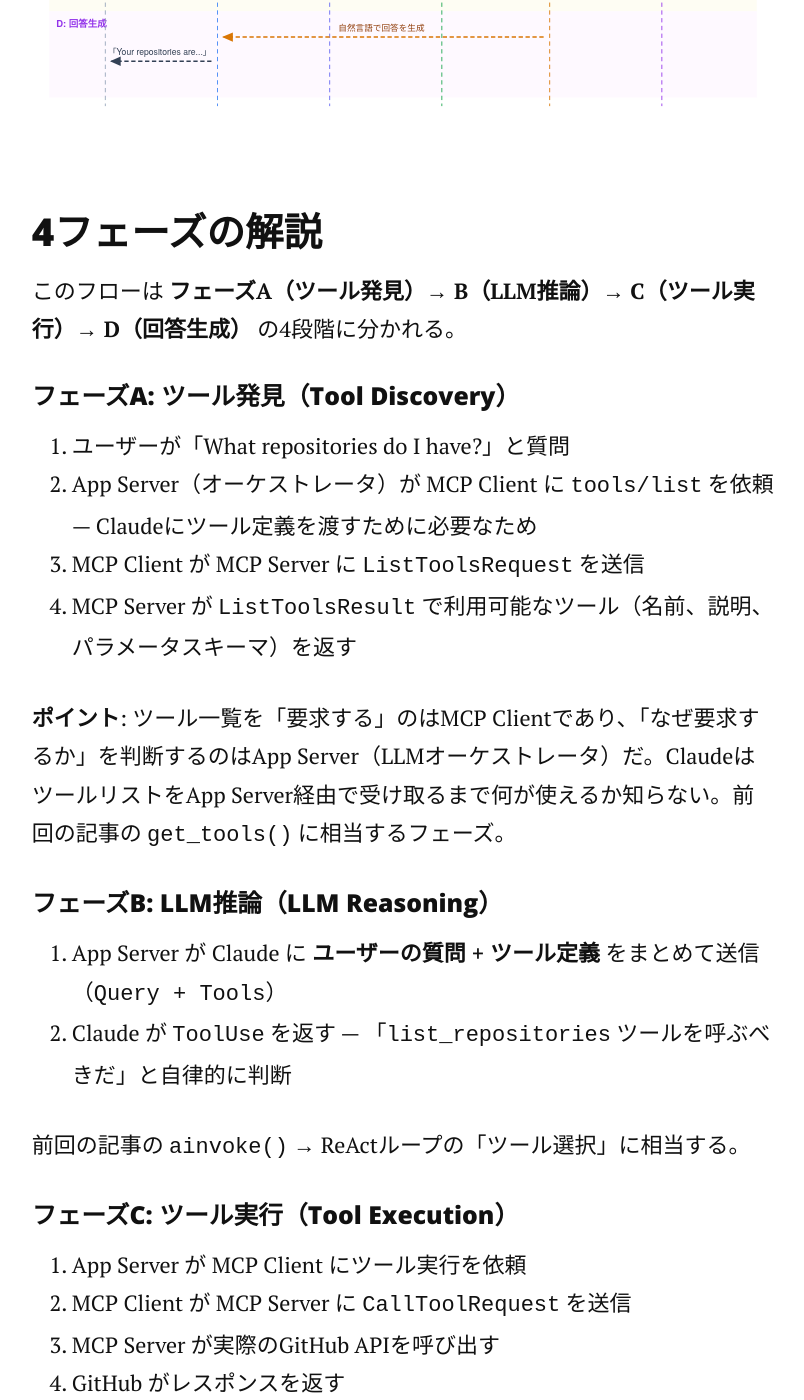
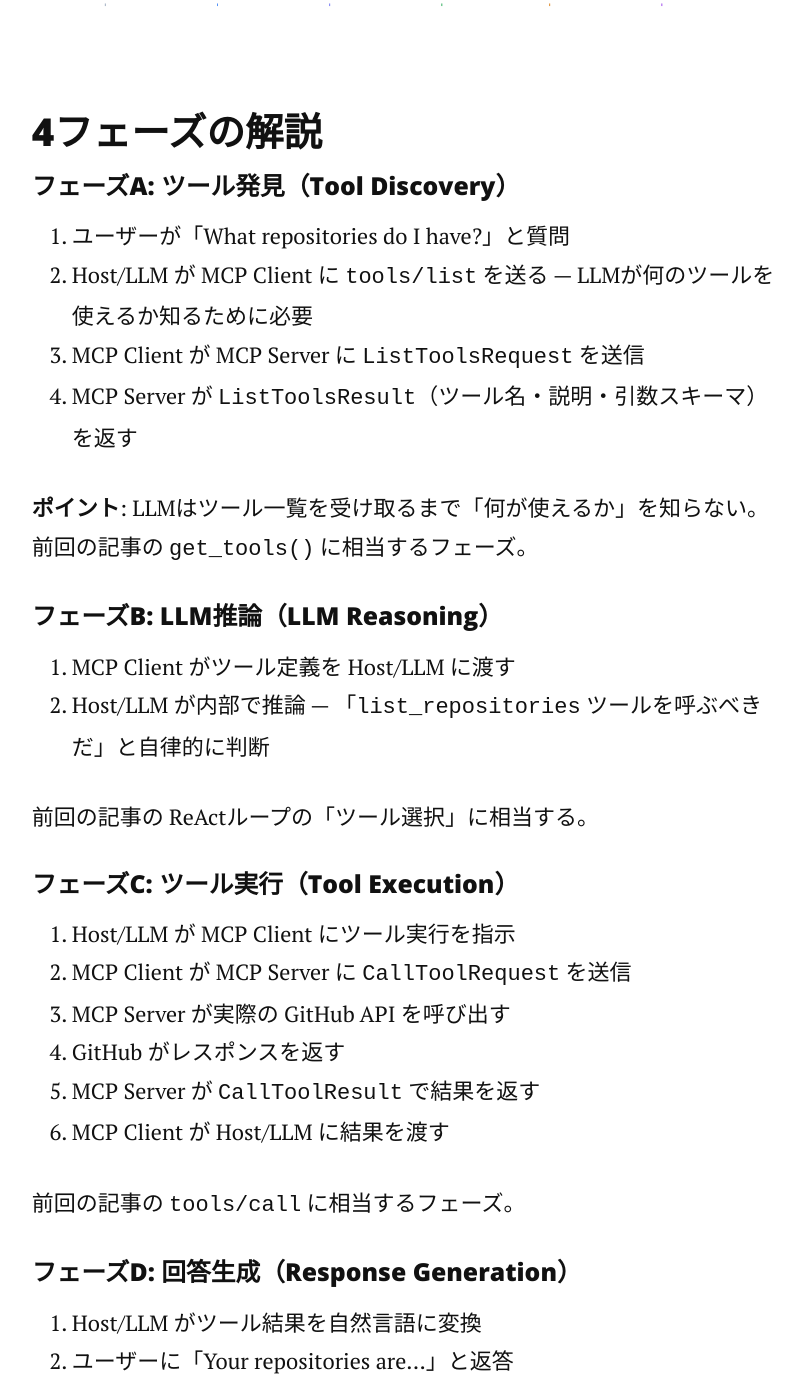
Before and after one commit to avocado-planet/blog, a Jekyll site: the page built from _posts/2026-05-28-mcp-architecture-deep-dive.markdown, in a window 1280 px wide and 1400 px high, scrolled down 9151 px. Shown: the whole window, without its empty margins (237-1041 px from the left). Built offline with Jekyll 4.4.1, drawn with Linux system fonts in a browser that asks for light colours; nearby versions of some CDN libraries; some of the changed text lies outside the part shown.

Commit message:
Simplify sequence diagram: remove App Server, use 5 actors

```diff
--- a/_posts/2026-05-28-mcp-architecture-deep-dive.markdown
+++ b/_posts/2026-05-28-mcp-architecture-deep-dive.markdown
@@ -144,62 +144,56 @@
 
 ---
 
-## 処理シーケンス — Anthropic Academy教材ベース
+## 処理シーケンス
 
-Anthropic Academyの「Claude with Amazon Bedrock」コースのMCPモジュールでは、MCPの処理フローを6つのアクターで表現している。以下はその教材のシーケンス図を元に整理したもの。
+登場人物は5つ。**User、Host/LLM（Claude Desktop等）、MCP Client、MCP Server、外部API（GitHub）** だ。
 
 ![MCPシーケンス図](/blog/assets/img/mcp-sequence-diagram.svg)
 
 ### 4フェーズの解説
 
-このフローは **フェーズA（ツール発見）→ B（LLM推論）→ C（ツール実行）→ D（回答生成）** の4段階に分かれる。
-
 #### フェーズA: ツール発見（Tool Discovery）
 
 1. ユーザーが「What repositories do I have?」と質問
-2. App Server（オーケストレータ）が MCP Client に `tools/list` を依頼 — Claudeにツール定義を渡すために必要なため
+2. Host/LLM が MCP Client に `tools/list` を送る — LLMが何のツールを使えるか知るために必要
 3. MCP Client が MCP Server に `ListToolsRequest` を送信
-4. MCP Server が `ListToolsResult` で利用可能なツール（名前、説明、パラメータスキーマ）を返す
+4. MCP Server が `ListToolsResult`（ツール名・説明・引数スキーマ）を返す
 
-**ポイント**: ツール一覧を「要求する」のはMCP Clientであり、「なぜ要求するか」を判断するのはApp Server（LLMオーケストレータ）だ。ClaudeはツールリストをApp Server経由で受け取るまで何が使えるか知らない。前回の記事の `get_tools()` に相当するフェーズ。
+**ポイント**: LLMはツール一覧を受け取るまで「何が使えるか」を知らない。前回の記事の `get_tools()` に相当するフェーズ。
 
 #### フェーズB: LLM推論（LLM Reasoning）
 
-5. App Server が Claude に **ユーザーの質問 + ツール定義** をまとめて送信（`Query + Tools`）
-6. Claude が `ToolUse` を返す — 「`list_repositories` ツールを呼ぶべきだ」と自律的に判断
+5. MCP Client がツール定義を Host/LLM に渡す
+6. Host/LLM が内部で推論 — 「`list_repositories` ツールを呼ぶべきだ」と自律的に判断
 
-前回の記事の `ainvoke()` → ReActループの「ツール選択」に相当する。
+前回の記事の ReActループの「ツール選択」に相当する。
 
 #### フェーズC: ツール実行（Tool Execution）
 
-7. App Server が MCP Client にツール実行を依頼
+7. Host/LLM が MCP Client にツール実行を指示
 8. MCP Client が MCP Server に `CallToolRequest` を送信
-9. MCP Server が実際のGitHub APIを呼び出す
+9. MCP Server が実際の GitHub API を呼び出す
 10. GitHub がレスポンスを返す
 11. MCP Server が `CallToolResult` で結果を返す
-12. MCP Client が App Server に `toolResult` を返す
+12. MCP Client が Host/LLM に結果を渡す
 
-前回の記事の `tools/call` → JSON-RPCのやり取りがこのフェーズに当たる。
+前回の記事の `tools/call` に相当するフェーズ。
 
 #### フェーズD: 回答生成（Response Generation）
 
-13. App Server がツール結果を Claude に送信
-14. Claude が自然言語で「Your repositories are...」と回答を生成
-15. ユーザーに最終回答を表示
+13. Host/LLM がツール結果を自然言語に変換
+14. ユーザーに「Your repositories are...」と返答
 
 ### MCPプロトコルメッセージ一覧
 
 | メッセージ | 方向 | 役割 |
 |-----------|------|------|
-| `ListToolsRequest` | Client → Server | サーバーが公開する全ツールの一覧を要求 |
-| `ListToolsResult` | Server → Client | ツール名・説明・引数スキーマの一覧を返却 |
-| `Query + Tools` | App Server → Claude | ユーザーの質問 + ツール定義をLLMに提示 |
-| `ToolUse` | Claude → App Server | LLMが選んだツール名と引数 |
-| `CallToolRequest` | Client → Server | 指定ツールを指定引数で実行するリクエスト |
-| `CallToolResult` | Server → Client | ツール実行結果 |
-| `toolResult` | Client → App Server | 実行結果をアプリケーション側に返す |
+| `ListToolsRequest` | MCP Client → Server | 利用可能なツール一覧を要求 |
+| `ListToolsResult` | MCP Server → Client | ツール名・説明・引数スキーマを返す |
+| `CallToolRequest` | MCP Client → Server | 指定ツールを指定引数で実行 |
+| `CallToolResult` | MCP Server → Client | ツール実行結果を返す |
 
-このフローで重要なのは、**Claudeはツールの「選択と引数の決定」だけを行い、実際の実行はMCP Server側で行われる** という責務の分離。LLMは外部APIに直接アクセスせず、MCPプロトコルを介した安全な間接アクセスとなっている。
+重要なのは **LLMはツールの「選択と引数の決定」だけを行い、実際の実行はMCP Server** が担う点だ。LLMは外部APIに直接触れず、MCPプロトコルを介した安全な間接アクセスとなっている。
 
 ---
 
```
